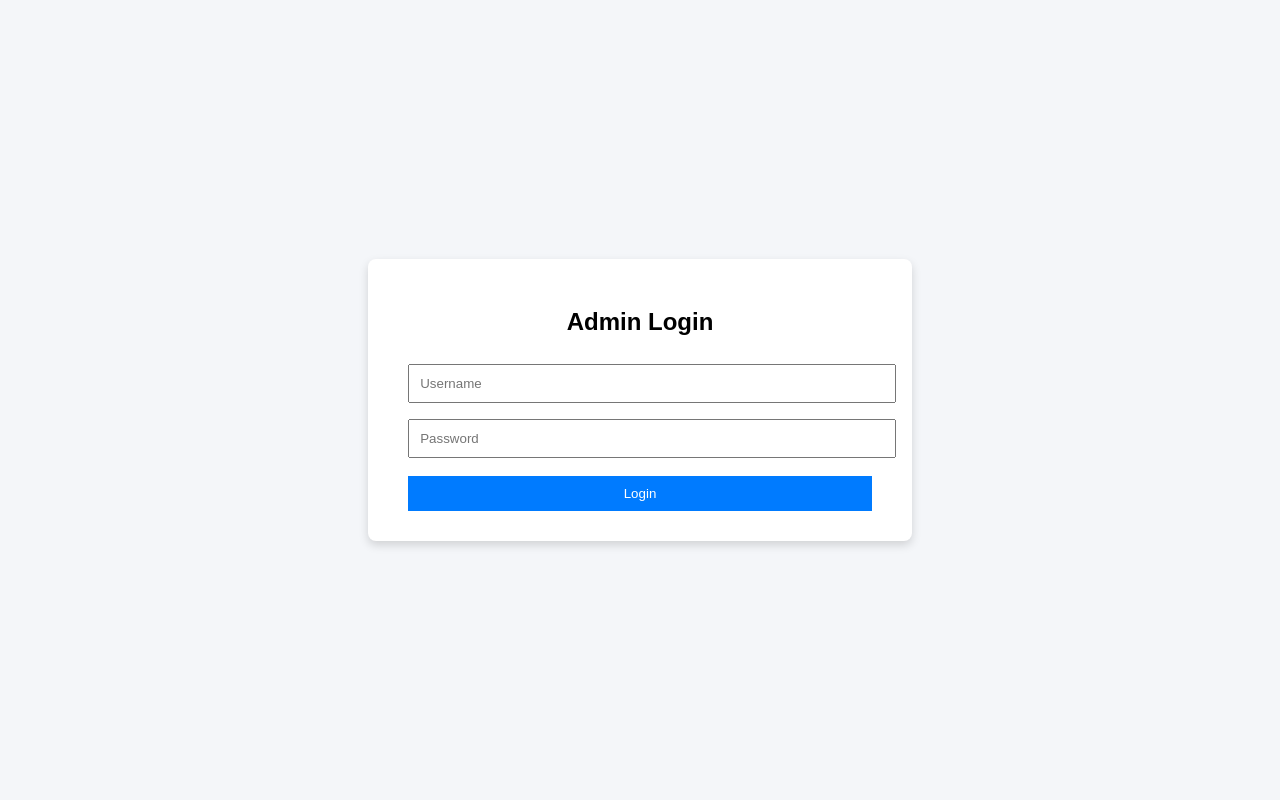
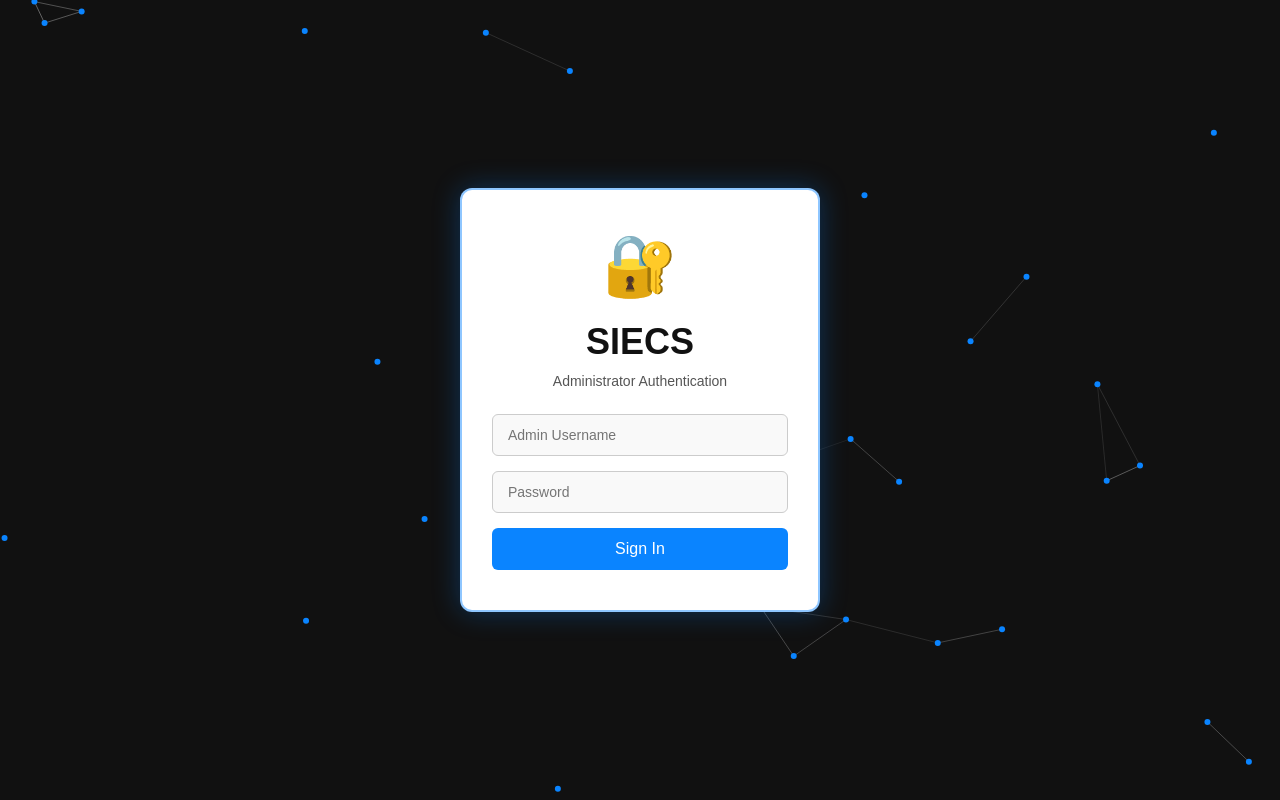
Before and after one commit to group7geethikamanoj-ux/Security-system, a Flask app: page /login_page in a window 1280 px wide. Run offline with Flask 3, Linux system fonts and the light colour scheme.

Commit message:
Update login.html

```diff
--- a/kiosk_web/templates/login.html
+++ b/kiosk_web/templates/login.html
@@ -1,64 +1,206 @@
 <!DOCTYPE html>
-<html>
+<html lang="en">
 <head>
-    <title>Admin Login</title>
+<meta charset="UTF-8">
+<title>Admin Login – SIECS</title>
 <style>
-        body {
-            margin: 0;
-            padding: 0;
-            height: 100vh;
-            display: flex;
-            justify-content: center;   /* horizontal center */
-            align-items: center;       /* vertical center */
-            font-family: Arial, sans-serif;
-            background-color: #f4f6f9;
+    * { margin:0; padding:0; box-sizing:border-box; font-family: Arial, sans-serif; }
+    html, body { width:100%; height:100%; overflow:hidden; background:#111; }
+
+    /* Network canvas */
+    #network {
+        position:absolute;
+        top:0; left:0;
+        width:100%;
+        height:100%;
+        pointer-events:none;
+        z-index:0;
     }
 
+    /* Centered login form */
     .login-container {
-            background: #ffffff;
-            padding: 30px 40px;
-            border-radius: 8px;
-            box-shadow: 0 4px 10px rgba(0, 0, 0, 0.15);
-            text-align: center;
+        position:relative;
+        z-index:1;
+        width:360px;
+        margin:0 auto;
+        top:50%;
+        transform: translateY(-50%);
+        text-align:center;
+        background: #fff;
+        color: #111;
+        padding:40px 30px;
+        border-radius:12px;
+        box-shadow: 0 0 25px rgba(0,0,0,0.3);
+        border: 2px solid rgba(10,132,255,0.3);
+        animation: pulseBorder 2.5s infinite;
     }
 
-        .login-container h2 {
-            margin-bottom: 20px;
+    @keyframes pulseBorder {
+        0%,100% { border-color: rgba(10,132,255,0.3); box-shadow: 0 0 25px rgba(10,132,255,0.2); }
+        50% { border-color: rgba(10,132,255,0.6); box-shadow: 0 0 30px rgba(10,132,255,0.4); }
     }
 
-        .login-container input {
+    .icon { font-size:60px; margin-bottom:20px; color:#0a84ff; }
+    h1 { font-size:36px; margin-bottom:10px; }
+    .subtitle { font-size:14px; color:#555; margin-bottom:25px; }
+
+    input {
         width: 100%;
-            padding: 10px;
-            margin: 8px 0;
+        padding: 12px 15px;
+        margin-bottom: 15px;
+        border: 1px solid #ccc;
+        border-radius: 6px;
+        background: #f9f9f9;
+        color: #111;
+        font-size:14px;
+        transition: 0.2s;
     }
 
-        .login-container button {
-            width: 100%;
-            padding: 10px;
-            margin-top: 10px;
-            background-color: #007bff;
-            color: white;
-            border: none;
-            cursor: pointer;
+    input:focus {
+        border-color: #0a84ff;
+        box-shadow: 0 0 8px rgba(10,132,255,0.5);
+        outline: none;
     }
 
-        .login-container button:hover {
-            background-color: #0056b3;
+    button {
+        width:100%;
+        background:#0a84ff;
+        color:#fff;
+        padding:12px;
+        border:none;
+        border-radius:6px;
+        cursor:pointer;
+        transition:0.2s;
+        font-size:16px;
+    }
+
+    button:hover {
+        background:#0066cc;
+        box-shadow: 0 0 15px rgba(10,132,255,0.5);
     }
 </style>
 </head>
-
 <body>
 
+<canvas id="network"></canvas>
+
 <div class="login-container">
-        <h2>Admin Login</h2>
-
+    <div class="icon">🔐</div>
+    <h1>SIECS</h1>
+    <p class="subtitle">Administrator Authentication</p>
     <form method="POST" action="/login">
-            <input type="text" name="username" placeholder="Username" required>
+        <input type="text" name="username" placeholder="Admin Username" required>
         <input type="password" name="password" placeholder="Password" required>
-            <button type="submit">Login</button>
+        <button type="submit">Sign In</button>
     </form>
 </div>
 
+<script>
+const canvas = document.getElementById('network');
+const ctx = canvas.getContext('2d');
+let width = canvas.width = window.innerWidth;
+let height = canvas.height = window.innerHeight;
+
+const numPoints = 30;
+const maxDistance = 120;
+const points = [];
+
+// Initialize points
+for(let i=0;i<numPoints;i++){
+    points.push({
+        x: Math.random()*width,
+        y: Math.random()*height,
+        vx: (Math.random()-0.5)*0.3,
+        vy: (Math.random()-0.5)*0.3
+    });
+}
+
+let mouseX = width/2;
+let mouseY = height/2;
+document.addEventListener('mousemove', e=>{
+    mouseX = e.clientX;
+    mouseY = e.clientY;
+});
+
+function draw(){
+    ctx.clearRect(0,0,width,height);
+
+    // Lines between points
+    for(let i=0;i<numPoints;i++){
+        const p1 = points[i];
+        for(let j=i+1;j<numPoints;j++){
+            const p2 = points[j];
+            const dx = p1.x - p2.x;
+            const dy = p1.y - p2.y;
+            const dist = Math.sqrt(dx*dx + dy*dy);
+            if(dist < maxDistance){
+                ctx.strokeStyle = `rgba(255,255,255,${0.03 + 0.4*(1 - dist/maxDistance)})`;
+                ctx.lineWidth = 1;
+                ctx.beginPath();
+                ctx.moveTo(p1.x,p1.y);
+                ctx.lineTo(p2.x,p2.y);
+                ctx.stroke();
+            }
+        }
+    }
+
+    // Lines to mouse
+    for(let i=0;i<numPoints;i++){
+        const p = points[i];
+        const dx = p.x - mouseX;
+        const dy = p.y - mouseY;
+        const dist = Math.sqrt(dx*dx + dy*dy);
+        if(dist < maxDistance){
+            ctx.strokeStyle = `rgba(10,132,255,${0.5*(1 - dist/maxDistance)})`;
+            ctx.lineWidth = 1;
+            ctx.beginPath();
+            ctx.moveTo(p.x,p.y);
+            ctx.lineTo(mouseX,mouseY);
+            ctx.stroke();
+        }
+    }
+
+    // Draw points
+    for(let i=0;i<numPoints;i++){
+        const p = points[i];
+        ctx.fillStyle = '#0a84ff';
+        ctx.beginPath();
+        ctx.arc(p.x,p.y,3,0,Math.PI*2);
+        ctx.fill();
+    }
+
+    // Mouse node
+    ctx.beginPath();
+    const grad = ctx.createRadialGradient(mouseX,mouseY,0,mouseX,mouseY,8);
+    grad.addColorStop(0,'rgba(10,132,255,0.7)');
+    grad.addColorStop(1,'rgba(10,132,255,0)');
+    ctx.fillStyle = grad;
+    ctx.arc(mouseX,mouseY,8,0,Math.PI*2);
+    ctx.fill();
+}
+
+function update(){
+    for(let i=0;i<numPoints;i++){
+        const p = points[i];
+        p.x += p.vx + (mouseX-width/2)*0.0003;
+        p.y += p.vy + (mouseY-height/2)*0.0003;
+        if(p.x<0 || p.x>width) p.vx*=-1;
+        if(p.y<0 || p.y>height) p.vy*=-1;
+    }
+}
+
+function animate(){
+    update();
+    draw();
+    requestAnimationFrame(animate);
+}
+animate();
+
+window.addEventListener('resize', ()=>{
+    width = canvas.width = window.innerWidth;
+    height = canvas.height = window.innerHeight;
+});
+</script>
+
 </body>
 </html>
```
Lines whose indentation alone changed are shown as unchanged.
